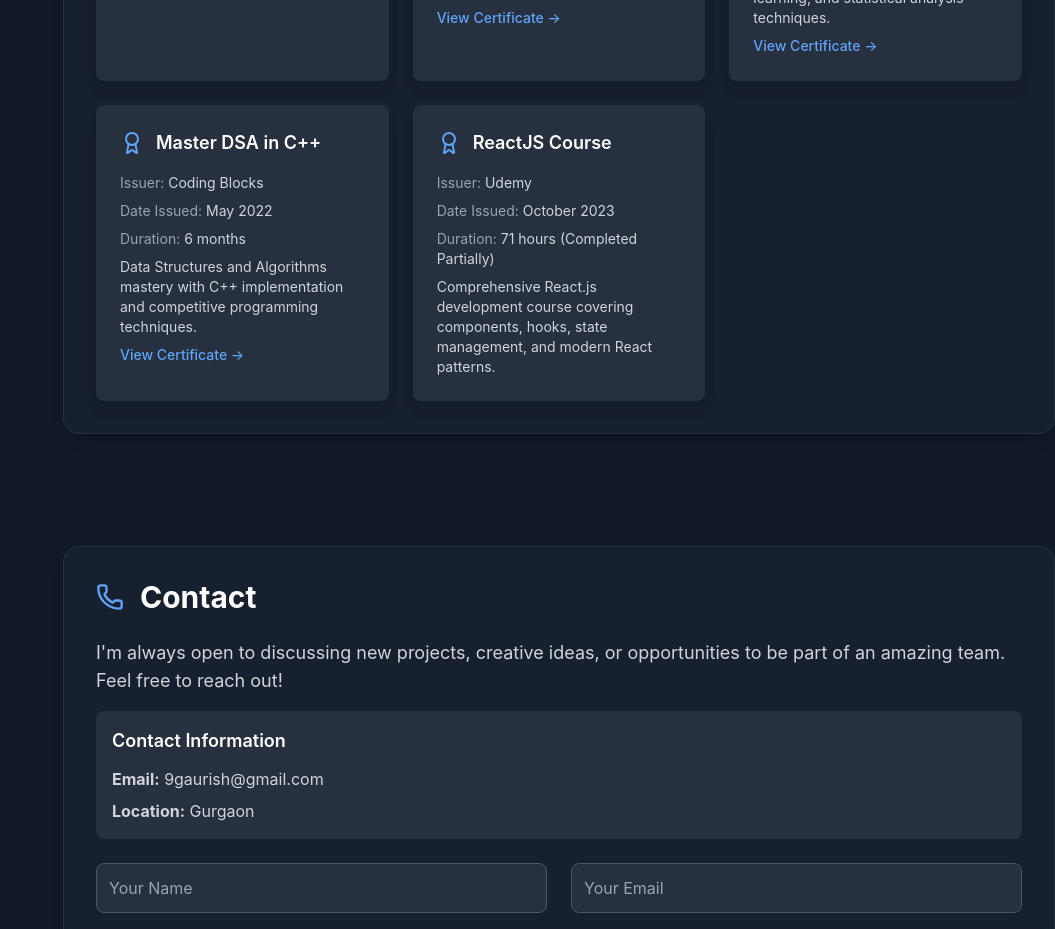
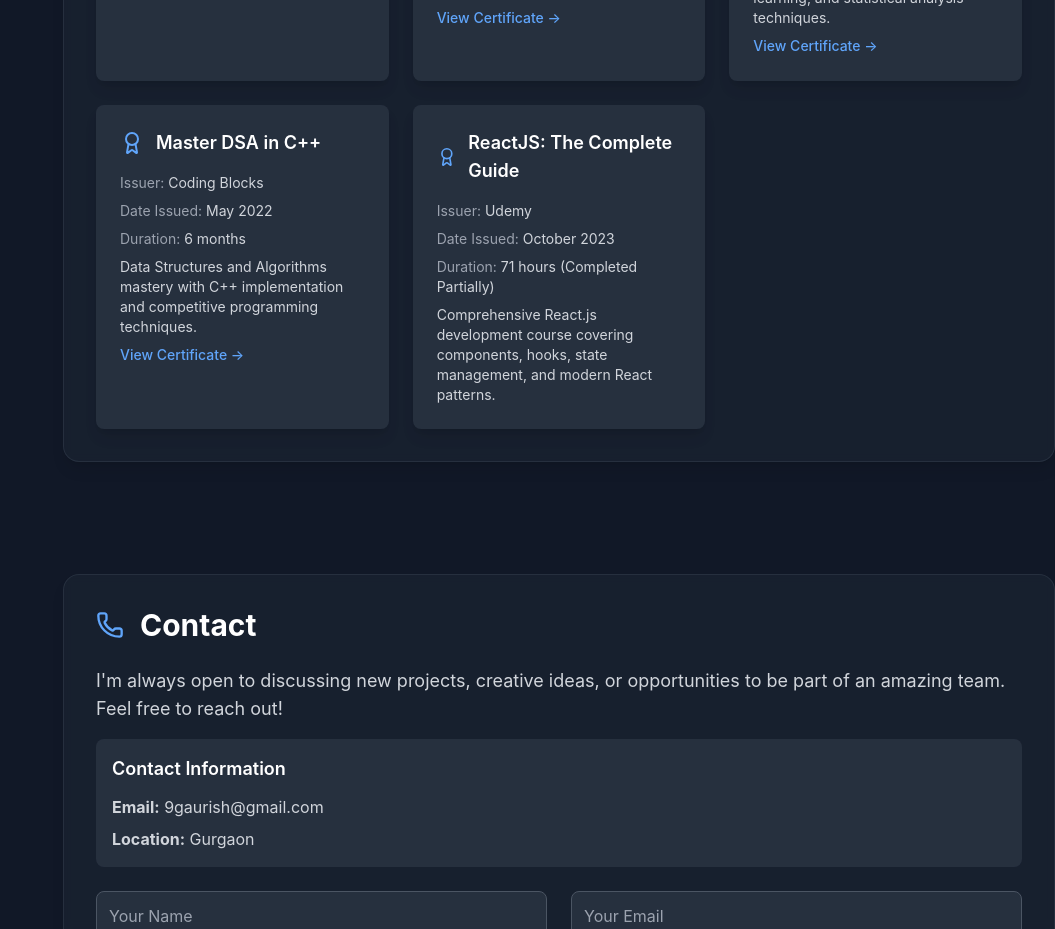
Before and after one commit to Gaurishh/portfolio-website, a Next.js app: page / in a window 1280 px wide. Shown: the part 6580-7509 px from the top of the page, without its empty margins (225-1280 px from the left). Built offline with nearby package versions, Linux system fonts and the light colour scheme.

Commit message:
Changed ReactJS course name

```diff
--- a/components/constants.js
+++ b/components/constants.js
@@ -187,7 +187,7 @@ export const certifications = [
     link: 'https://pdfhost.io/v/XwTXfQdBt_CB_Certificate'
   },
   {
-    name: 'ReactJS Course',
+    name: 'ReactJS: The Complete Guide',
     issuer: 'Udemy',
     date: 'October 2023',
     duration: '71 hours (Completed Partially)',
```
